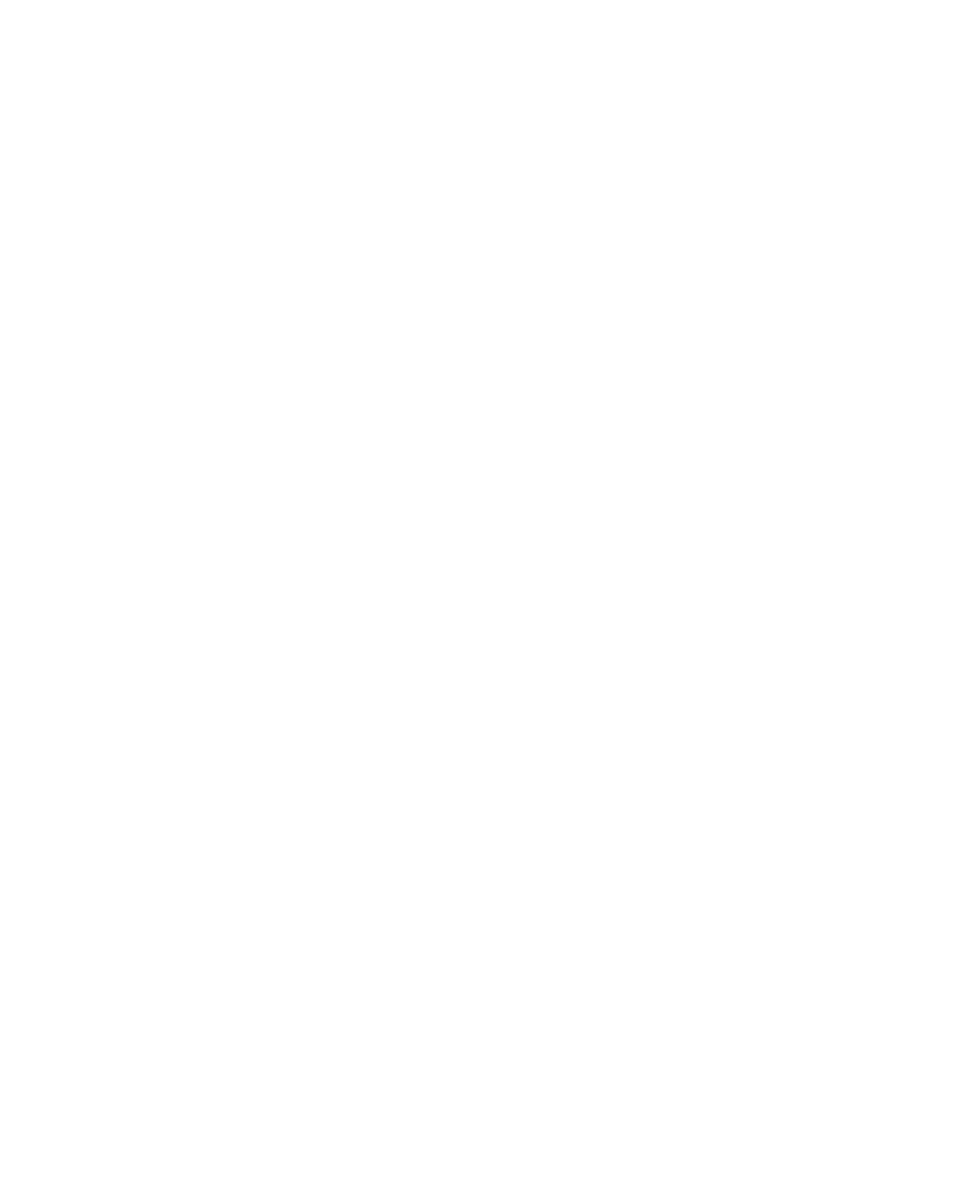
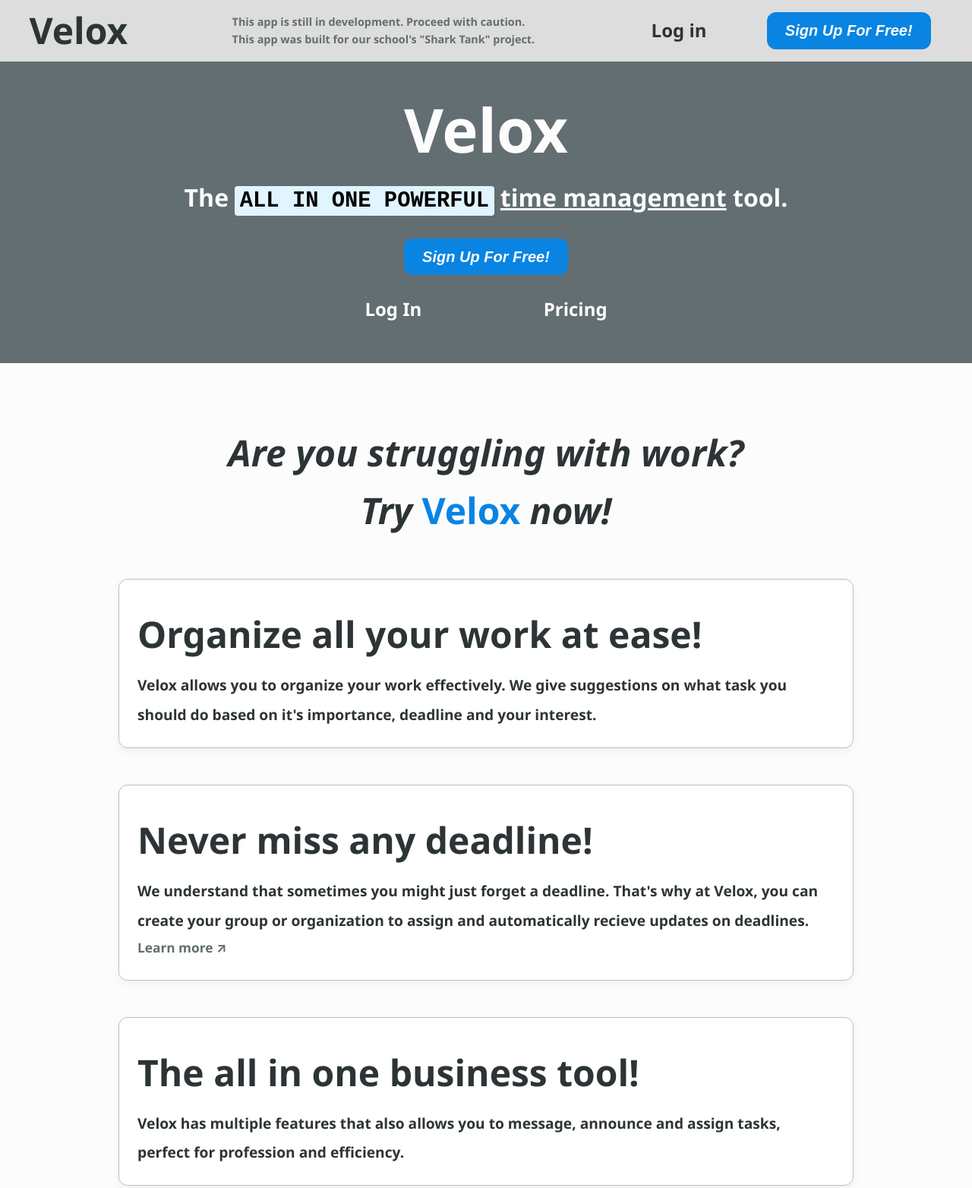
Before and after one commit to sfrxj123H/Coding-Club, a plain HTML site: page Time Management Project/index.html in a window 1280 px wide. Shown: the top 1564 px of the page at 76% size. Before the commit the page ends 800 px from the top, so only its background shows below. Drawn offline with Linux system fonts and the light colour scheme.

Commit message:
velox project

```diff
--- a/Time Management Project/index.html
+++ b/Time Management Project/index.html
@@ -1,11 +1,80 @@
 <!DOCTYPE html>
 <html lang="en">
 <head>
-    <meta charset="UTF-7">
+    <meta charset="UTF-8">
     <meta name="viewport" content="width=device-width, initial-scale=1.0">
-    <title>Khoinoob management</title>
+    <title>Velox</title>
+    <link href="styles/main.css" rel="stylesheet">
 </head>
 <body>
+    <header>
+            <h2><b>Velox</b></h2>
+            <div>
+                <h4 class="text-muted">This app is still in development. Proceed with caution.</h4>
+                <h4 class="text-muted">This app was built for our school's "Shark Tank" project.</h4>
+            </div>
 
+            <div style="padding: 1rem; display: flex; justify-content: space-between; align-items: center; width: 400px">
+                <h4><a href="#" style="color: var(--text-main);">Log in</a></h4>
+                <button><h4><a href="#" style="color: var(--bg-color);"><i>Sign Up For Free!</i></a></h4></button>
+            </div>
+    </header>
+    <div style="text-align: center; margin-bottom: 3rem; width: 100%; background-color: var(--text-muted); color: var(--bg-color); border-color: var(--border-color);">
+            <br><h1><b>Velox</b></h1>
+            <h3>The <code style="color: black">ALL IN ONE POWERFUL</code> <u>time management</u> tool.</h3><br>
+            <button><h4><a href="#" style="color: var(--bg-color);"><i>Sign Up For Free!</i></a></h4></button><br><br>
+            <div style="display: flex; width: 50%; align-items: center; justify-content: space-evenly; margin: 0 auto;">
+                <h4><a href="#" style="color: var(--bg-color);">Log In</a></h4>
+                <h4><a href="#" style="color: var(--bg-color);">Pricing</a></h4>
+            </div>
+            <br><br>
+        </div>
+
+    <div class="intro">
+        <h2 style="text-align: center; font-style: italic;">
+            Are you struggling with work?<br>Try <b style="color: var(--accent-color); font-style: normal;">Velox</b> now!
+        </h2><br><br>
+
+        <section class="card">
+            <h2>Organize all your work at ease!</h2>
+            <p>Velox allows you to organize your work effectively. We give suggestions on what task you should do based on it's importance, deadline and your interest.</p>
+        </section>
+
+        <section class="card">
+            <h2>Never miss any deadline!</h2>
+            <p>We understand that sometimes you might just forget a deadline. That's why at Velox, you can create your group or organization to assign and automatically recieve updates on deadlines.</p>
+            <a class="text-muted"><p>Learn more ↗</p></a>
+        </section>
+
+        <section class="card">
+            <h2>The all in one business tool!</h2>
+            <p>Velox has multiple features that also allows you to message, announce and assign tasks, perfect for profession and efficiency.</p>
+        </section>
+
+        <section class="card">
+            <h2>For everyone!</h2>
+            <p>While we have nessasary tools for businesses, Velox also works well with schools, classrooms or just a small friend group. We will always keep classrooms and groups free, forever.</p>
+        </section>
+
+        <footer>
+
+        </footer>
+    </div>
+    <hr style="width: 80%; display: block; margin: auto; color: var(--border-color);">
+    <div class="team"  style="text-align: center; font-style: italic;">
+        <h2>Our team</h2>
+        <br>
+        <h4>Anh Phong</h4>
+        <p>The team leader and main programmer, he is responsible for most of his codes, team's database and hosting service</p>
+        <br>
+        <h4>Chí Thành</h4>
+        <p>The secondary programmer, he is responsible for the website and database's structure</p>
+        <br>
+        <h4>Minh Khôi</h4>
+        <p>The tester, he is responsible for the website's and database's stability</p>
+        <br>
+        <h4>Tuấn Linh</h4>
+        <p>The advertiser, he is responsible for the advertising as well as presenting the website</p>
+    </div>
 </body>
 </html>
--- /dev/null
+++ b/Time Management Project/styles/main.css
@@ -0,0 +1,137 @@
+:root {
+            --transition-speed: 0.3s;
+            --font-main: 'Segoe UI', system-ui, -apple-system, sans-serif;
+            --line-height: 1.6;
+            --space-unit: 1rem;
+            --border-radius: 12px;
+        }
+
+        @media (prefers-color-scheme: light) {
+            :root {
+                --bg-color: #fcfcfc;
+                --surface-color: #ffffff;
+                --text-main: #2d3436;
+                --text-muted: #636e72;
+                --accent-color: #0984e3;
+                --accent-soft: #e1f5fe;
+                --border-color: #bebebe;
+                --shadow: 0 4px 12px rgba(0, 0, 0, 0.05);
+            }
+        }
+
+        @media (prefers-color-scheme: dark) {
+            :root {
+                --bg-color: #121212;
+                --surface-color: #1e1e1e;
+                --text-main: #e0e0e0;
+                --text-muted: #a0a0a0;
+                --accent-color: #74b9ff;
+                --accent-soft: #6f6f6f;
+                --border-color: #2d2d2d;
+                --shadow: 0 4px 20px rgba(0, 0, 0, 0.3);
+            }
+        }
+
+        * {
+            box-sizing: border-box;
+            margin: 0;
+            padding: 0;
+        }
+
+        body {
+            background-color: var(--bg-color);
+            font-family: var(--font-main);
+            line-height: var(--line-height);
+            transition: background-color var(--transition-speed), color var(--transition-speed);
+        }
+
+        .intro, .team {
+            max-width: 1000px;
+            margin: 0 auto;
+            padding: 2rem 1rem;
+            color: var(--text-main);
+        }
+
+        .intro>section {
+            margin-bottom: 3rem;
+            line-height: 2;
+            font-weight: 700;
+            color: var(--text-main);
+        }
+
+        h1 {
+            font-size: 500%;
+        }
+        h2 {
+            font-size: 300%;
+        }
+        h3 {
+            font-size: 200%;
+        }
+        h4 {
+            font-size: 150%;
+        }
+        p {
+            font-size: 120%;
+        }
+
+        .card {
+            background-color: var(--surface-color);
+            border: 1px solid var(--border-color);
+            border-radius: var(--border-radius);
+            padding: 1.5rem;
+            box-shadow: var(--shadow);
+            margin-bottom: 2rem;
+        }
+
+        a {
+            color: var(--accent-color);
+            text-decoration: none;
+            transition: opacity 0.2s;
+        }
+
+        a:hover {
+            text-decoration: underline;
+        }
+
+        button {
+            background-color: var(--accent-color);
+            color: #fff;
+            border: none;
+            padding: 0.8rem 1.5rem;
+            border-radius: var(--border-radius);
+            font-weight: 600;
+            cursor: pointer;
+            transition: transform 0.1s, opacity 0.2s;
+        }
+
+        button:active {
+            transform: scale(0.98);
+        }
+
+        .text-muted {
+            color: var(--text-muted);
+            font-size: 0.9rem;
+        }
+
+        code {
+            background-color: var(--accent-soft);
+            padding: 0.2rem 0.4rem;
+            border-radius: 4px;
+            font-family: 'Courier New', monospace;
+            font-size: 0.9em;
+        }
+
+        header {
+            color: var(--text-main);
+            background-color: color-mix(in srgb, var(--border-color), transparent 50%);
+            padding-top: 1px;
+            padding: 0rem 3%;
+            display: flex;
+            justify-content: space-between;
+            align-items: center;
+            position: sticky;
+            top: 0;
+            z-index: 1000;
+            width: 100%;
+        }
```
Also changed, not shown: 1 other file.
